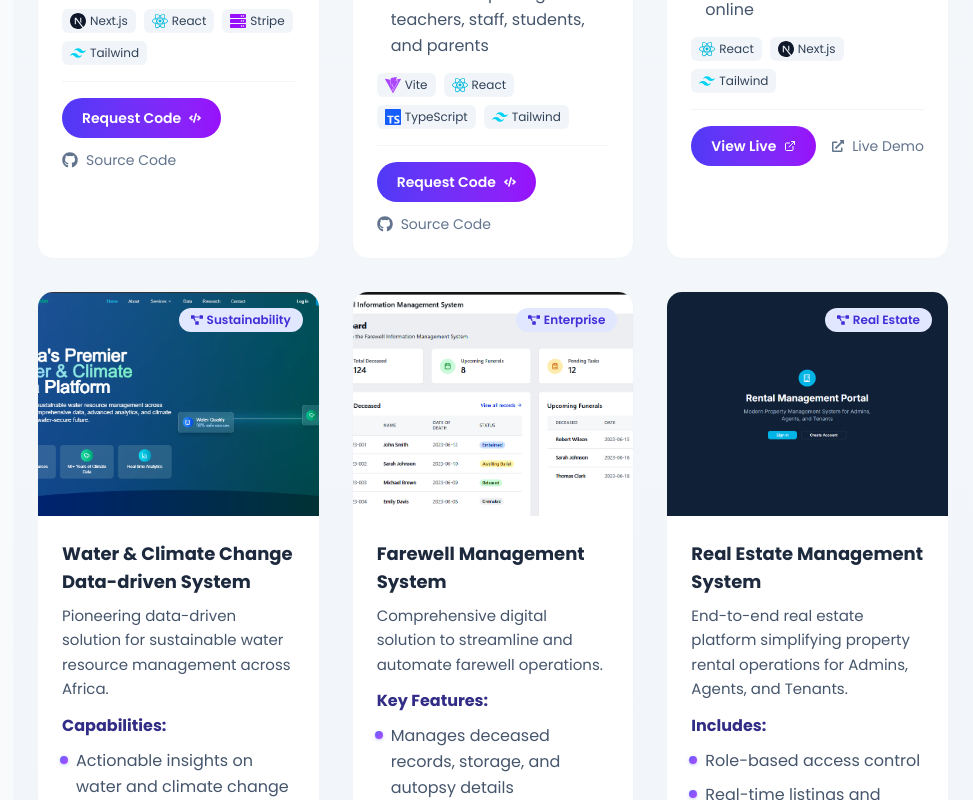
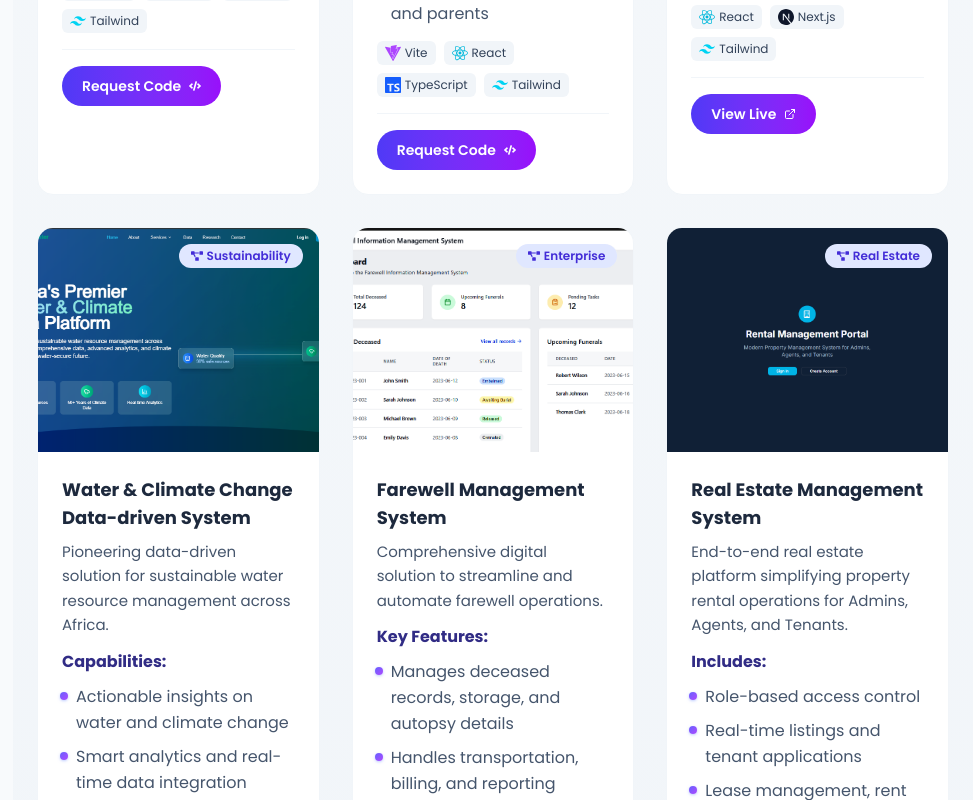
Before and after one commit to otwere/Otwere-Evans-Portfolio, a React (Vite) app: page /projects in a window 1280 px wide. Shown: the part 1860-2660 px from the top of the page, without its empty margins (307-1280 px from the left). Built offline with nearby package versions, Linux system fonts and the light colour scheme.

Commit message:
project-links to be updated

```diff
--- a/src/components/projects/ProjectCard.tsx
+++ b/src/components/projects/ProjectCard.tsx
@@ -1,4 +1,4 @@
-import { FaGithub, FaExternalLinkAlt, FaCode, FaProjectDiagram } from "react-icons/fa";
+import { FaExternalLinkAlt, FaCode, FaProjectDiagram } from "react-icons/fa";
 import { FiExternalLink } from "react-icons/fi";
 import type { Project } from "../../types/project";
 import { TechnologyIcon } from "./TechnologyIcon";
@@ -112,11 +112,11 @@ export const ProjectCard = memo(({ project, index, onOpenModal }: ProjectCardPro
                         </button>
                     )}
 
-                    <div className="flex items-center gap-2 text-sm text-slate-500">
+                    {/* <div className="flex items-center gap-2 text-sm text-slate-500">
                         {project.external ? (
                             <>
                                 <FaExternalLinkAlt className="h-3 w-3" />
-                                <span className="whitespace-nowrap">Live Demo</span>
+                                <span className="whitespace-nowrap"></span>
                             </>
                         ) : (
                             <a
@@ -125,11 +125,11 @@ export const ProjectCard = memo(({ project, index, onOpenModal }: ProjectCardPro
                                 rel="noopener noreferrer"
                                 className="flex items-center gap-2 hover:text-indigo-600 transition-colors"
                             >
-                                <FaGithub className="h-4 w-4" />
-                                <span className="whitespace-nowrap">Source Code</span>
+                                <FaExternalLinkAlt className="h-4 w-4" />
+                                <span className="whitespace-nowrap">Live Project link</span>
                             </a>
                         )}
-                    </div>
+                    </div> */}
                 </div>
             </div>
 
--- a/src/components/projects/modal/RequestModalHeader.tsx
+++ b/src/components/projects/modal/RequestModalHeader.tsx
@@ -17,7 +17,7 @@ export const RequestModalHeader = ({ title, onClose }: RequestModalHeaderProps)
                         <h2 className="text-lg font-bold text-slate-800 tracking-tight">
                             Request Source Code
                         </h2>
-                        <p className="text-xs font-medium text-slate-500 whitespace-nowrap  max-w-[205px]">{title}</p>
+                        <p className="text-xs font-medium text-slate-500 whitespace-nowrap max-w-[205px]">{title}</p>
                     </div>
                 </div>
                 <button
```
Also changed, not shown: src/components/Aside.tsx (+1 -9 lines).
